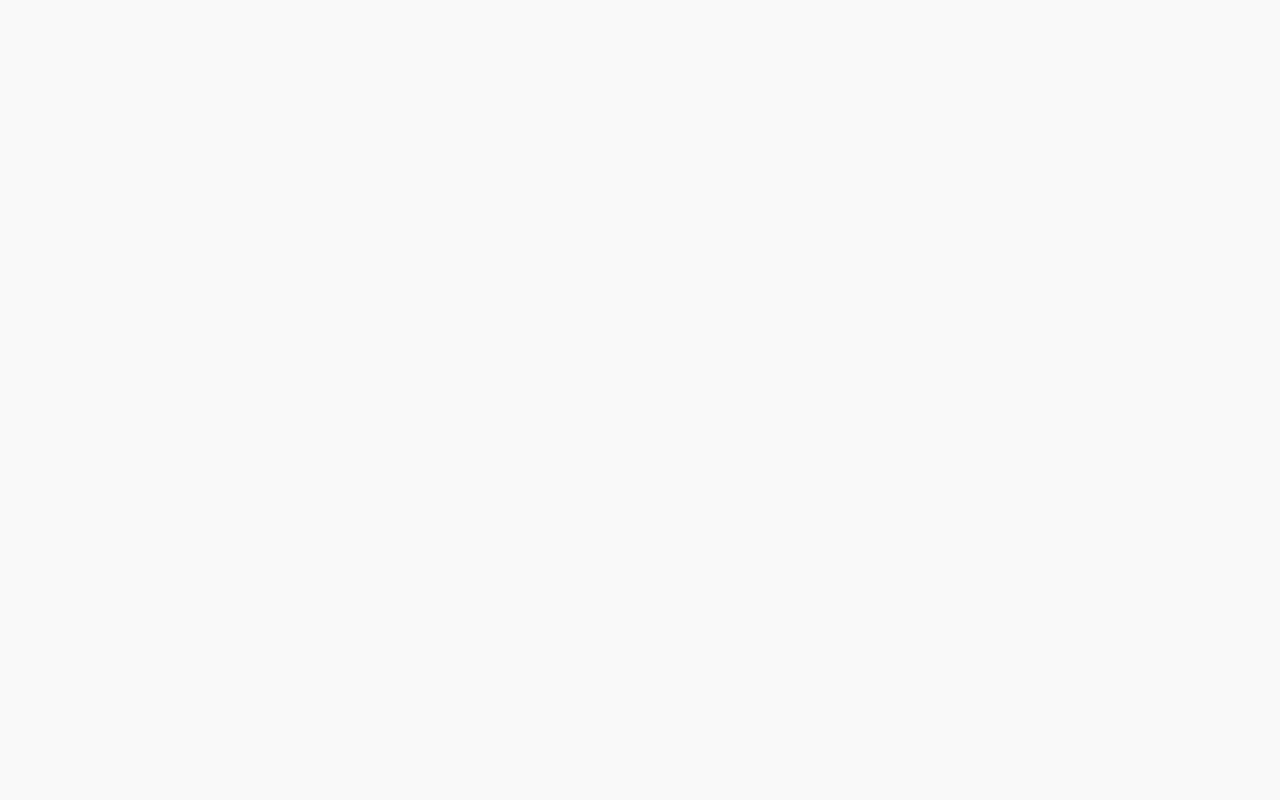
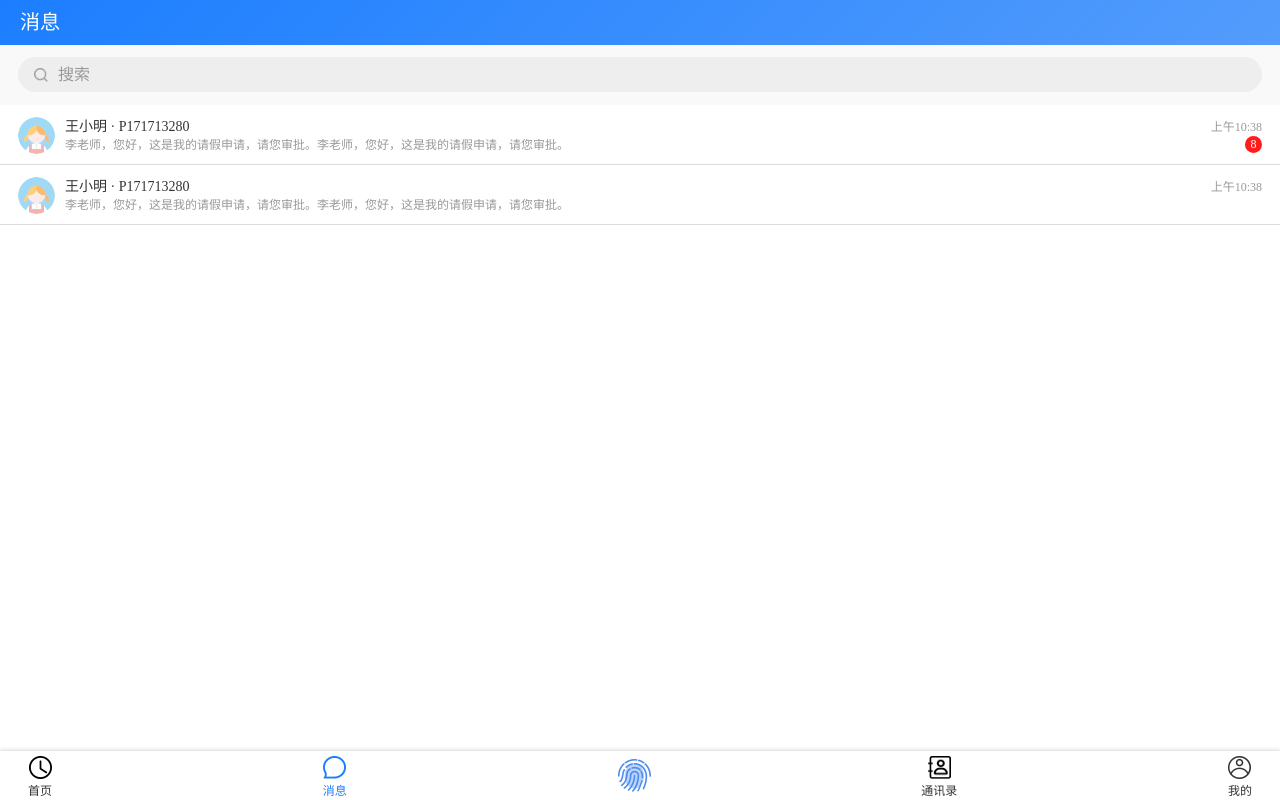
Before and after one commit to ChicKo1108/zskt, a Vue app: page /messageHome in a window 1280 px wide. Built offline with nearby package versions, Linux system fonts and the light colour scheme.

Commit message:
新增【消息页】UI

```diff
--- a/src/components/nav_bar/NavBar.vue
+++ b/src/components/zs_nav_bar/ZsNavBar.vue
@@ -1,6 +1,6 @@
 <template>
   <div :class="typeToClass" class="zs-nav-bar">
-      <div v-if="type !== 'simple'" class="nav_bar_left"><img src="@/assets/images/arrow-left-white" alt=""></div>
+      <div v-if="type !== 'simple'" class="nav_bar_left"><img src="@/assets/images/arrow-left-white.png" alt=""></div>
       <div class="nav_bar_title">{{title}}</div>
       <div v-if="type !== 'simple'" class="nav_bar_right"><slot></slot></div>
   </div>
@@ -12,7 +12,7 @@ export default {
     title: String,
     type: {
       type: String,
-      default: ''
+      default: 'default'
     }
   },
   computed: {
--- /dev/null
+++ b/src/pages/message_home/MessageHome.css
@@ -0,0 +1,108 @@
+.message_home {
+    background-color: #fff;
+    min-height: 100vh;
+    box-sizing: border-box;
+    padding-top: 45px;
+}
+
+.search_bar {
+    height: 60px;
+    background-color: #f9f9f9;
+    box-sizing: border-box;
+    padding: 12px 18px;
+}
+
+.search_box {
+    height: 35px;
+    border-radius: 23px;
+    overflow: hidden;
+    background-color: #eee;
+    position: relative;
+}
+
+.search_box>img {
+    width: 14px;
+    height: 14px;
+    position: absolute;
+    top: 11px;
+    left: 16px;
+}
+
+.search_box>input {
+    width: 100%;
+    height: 100%;
+    background-color: #eee;
+    color: #333;
+    line-height: 35px;
+    padding-left: 40px;
+    box-sizing: border-box;
+    border: none;
+    outline: none;
+    font-size: 16px;
+}
+
+.search_box>input::placeholder {
+    color: #999;
+}
+
+.list_item {
+    height: 60px;
+    border-bottom: 1px solid #dcdcdc;
+    padding: 12px 18px;
+    box-sizing: border-box;
+    position: relative;
+}
+
+.list_item:active {
+    background-color: #eee;
+}
+
+.avatar {
+    width: 37px;
+    height: 37px;
+    border-radius: 50%;
+    overflow: hidden;
+    margin-right: 10px;
+}
+
+.avatar>img {
+    width: 100%;
+    height: 100%;
+}
+
+.message_detail {
+    height: 36px;
+    flex: 1;
+}
+
+.base_info .name {
+    color: #333;
+    font-size: 14px;
+    line-height: 19px;
+}
+
+.base_info .time {
+    color: #999;
+    font-size: 12px;
+}
+
+.info_content {
+    color: #999;
+    font-size: 12px;
+    line-height: 16px;
+    max-width: 70vw;
+}
+
+.unread_num {
+    background-color: #ff1c1c;
+    color: #fff;
+    font-size: 12px;
+    width: 17px;
+    height: 17px;
+    line-height: 17px;
+    text-align: center;
+    border-radius: 50%;
+    position: absolute;
+    right: 18px;
+    bottom: 11px;
+}
--- /dev/null
+++ b/src/pages/message_home/MessageHome.vue
@@ -0,0 +1,58 @@
+<template>
+  <div class="message_home">
+    <zs-nav-bar title="消息" type="simple"></zs-nav-bar>
+    <!-- 搜索框 -->
+    <div class="search_bar">
+      <div class="search_box">
+        <img src="@/assets/images/search.png" alt="" />
+        <input type="text" placeholder="搜索" />
+      </div>
+    </div>
+    <!-- 消息列表 -->
+    <ul class="message_list">
+      <li class="list_item flx flx-startX">
+        <div class="avatar">
+          <img src="@/assets/images/default_avatar.png" alt="" />
+        </div>
+        <div class="message_detail flx-col flx-sbX">
+          <div class="base_info flx flx-sbX">
+            <div class="name">王小明 · P171713280</div>
+            <div class="time">上午10:38</div>
+          </div>
+          <div class="info_content one-line-text">
+            李老师，您好，这是我的请假申请，请您审批。李老师，您好，这是我的请假申请，请您审批。
+          </div>
+        </div>
+        <div class="unread_num">8</div>
+      </li>
+      <li class="list_item flx flx-startX">
+        <div class="avatar">
+          <img src="@/assets/images/default_avatar.png" alt="" />
+        </div>
+        <div class="message_detail flx-col flx-sbX">
+          <div class="base_info flx flx-sbX">
+            <div class="name">王小明 · P171713280</div>
+            <div class="time">上午10:38</div>
+          </div>
+          <div class="info_content one-line-text">
+            李老师，您好，这是我的请假申请，请您审批。李老师，您好，这是我的请假申请，请您审批。
+          </div>
+        </div>
+      </li>
+    </ul>
+    <home-footer :index="1"></home-footer>
+  </div>
+</template>
+
+<script>
+import ZsNavBar from "../../components/zs_nav_bar/ZsNavBar";
+import HomeFooter from "@/components/home_footer/HomeFooter";
+
+export default {
+  components: { ZsNavBar, HomeFooter }
+};
+</script>
+
+<style scoped>
+@import url("./MessageHome.css");
+</style>
--- a/src/routes/index.js
+++ b/src/routes/index.js
@@ -2,11 +2,13 @@ import Vue from 'vue';
 import VueRouter from 'vue-router';
 Vue.use(VueRouter);
 
-// 引入路由
 import Home from '@/pages/home/Home';
+/* lazy load. */
+const MessageHome = () => import(/* webpackChunkName: "message" */ '@/pages/message_home/MessageHome');
 
 const routes = [
-  { path: '/', name: 'home', component: Home }
+  { path: '/', name: 'home', component: Home },
+  { path: '/messageHome', name: 'messageHome', component: MessageHome}
 ];
 
 const router = new VueRouter({
```
Also changed, not shown: src/assets/images/search.png (added).
